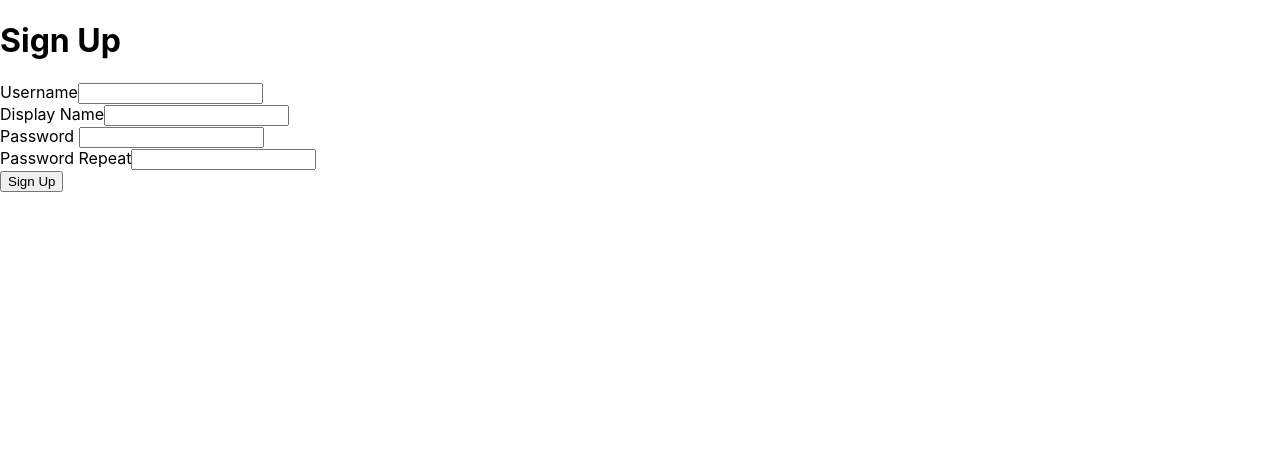
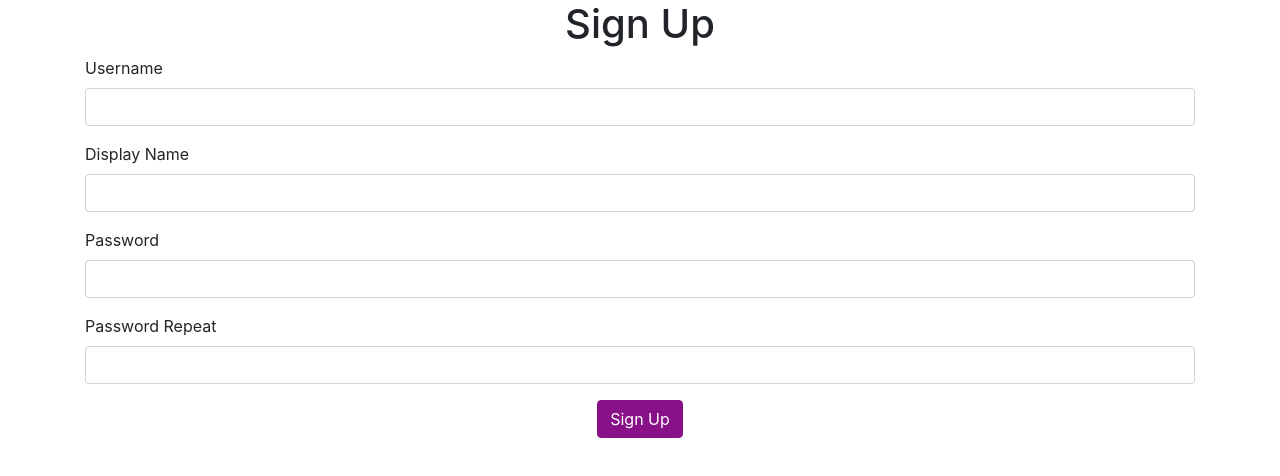
Before and after one commit to gencero/hoaxify, a React (Create React App) app in the folder frontend/: page / in a window 1280 px wide. Shown: the top 476 px of the page. Built offline with nearby package versions, Linux system fonts and the light colour scheme.

Commit message:
0207-bootstrap implementation

```diff
--- a/frontend/package.json
+++ b/frontend/package.json
@@ -7,6 +7,8 @@
     "@testing-library/react": "^9.5.0",
     "@testing-library/user-event": "^7.2.1",
     "axios": "^0.19.2",
+    "bootstrap": "^4.4.1",
+    "node-sass": "^4.14.0",
     "react": "^16.13.1",
     "react-dom": "^16.13.1",
     "react-scripts": "3.4.1"
@@ -32,5 +34,5 @@
       "last 1 safari version"
     ]
   },
-  "proxy":"http://localhost:8080"
+  "proxy": "http://localhost:8080"
 }
--- a/frontend/src/UserSignupPage.js
+++ b/frontend/src/UserSignupPage.js
@@ -39,26 +39,30 @@
 
     render() {
         return (
+            <div className="container">
                 <form>
-                <h1>Sign Up</h1>
-                <div>
+                    <h1 className="text-center">Sign Up</h1>
+                    <div className="form-group">
                         <label>Username</label>
-                    <input name="username" onChange={this.onChange}></input>
+                        <input name="username" className="form-control" onChange={this.onChange}></input>
                     </div>
-                <div>
+                    <div className="form-group">
                         <label>Display Name</label>
-                    <input name ="displayName" onChange={this.onChange}></input>
+                        <input name ="displayName" className="form-control" onChange={this.onChange}></input>
                     </div>
-                <div>
+                    <div className="form-group">
                         <label>Password </label>
-                    <input name="password" type="password" onChange={this.onChange}></input>
+                        <input name="password" className="form-control" type="password" onChange={this.onChange}></input>
                     </div>
-                <div>
+                    <div className="form-group">
                         <label>Password Repeat</label>
-                    <input name="passwordRepeat" type="password" onChange={this.onChange}></input>
+                        <input name="passwordRepeat"  className="form-control" type="password" onChange={this.onChange}></input>
                     </div>
-                <button onClick={this.onClickSignup}>Sign Up</button>
+                    <div className="text-center">
+                        <button className="btn btn-primary" onClick={this.onClickSignup}>Sign Up</button>
+                    </div>
                 </form>
+            </div>
         )
     }
 }
--- /dev/null
+++ b/frontend/src/bootstrap-override.scss
@@ -0,0 +1,2 @@
+$primary: #818;
+@import '~bootstrap/scss/bootstrap.scss';
--- a/frontend/src/index.js
+++ b/frontend/src/index.js
@@ -1,6 +1,7 @@
 import React from 'react';
 import ReactDOM from 'react-dom';
 import './index.css';
+import './bootstrap-override.scss';
 import App from './App';
 import UserSignupPage from './UserSignupPage';
 import * as serviceWorker from './serviceWorker';
```
Also changed, not shown: 1 other file (tests, documents, lock files or other folders). Lines whose indentation alone changed are shown as unchanged.
